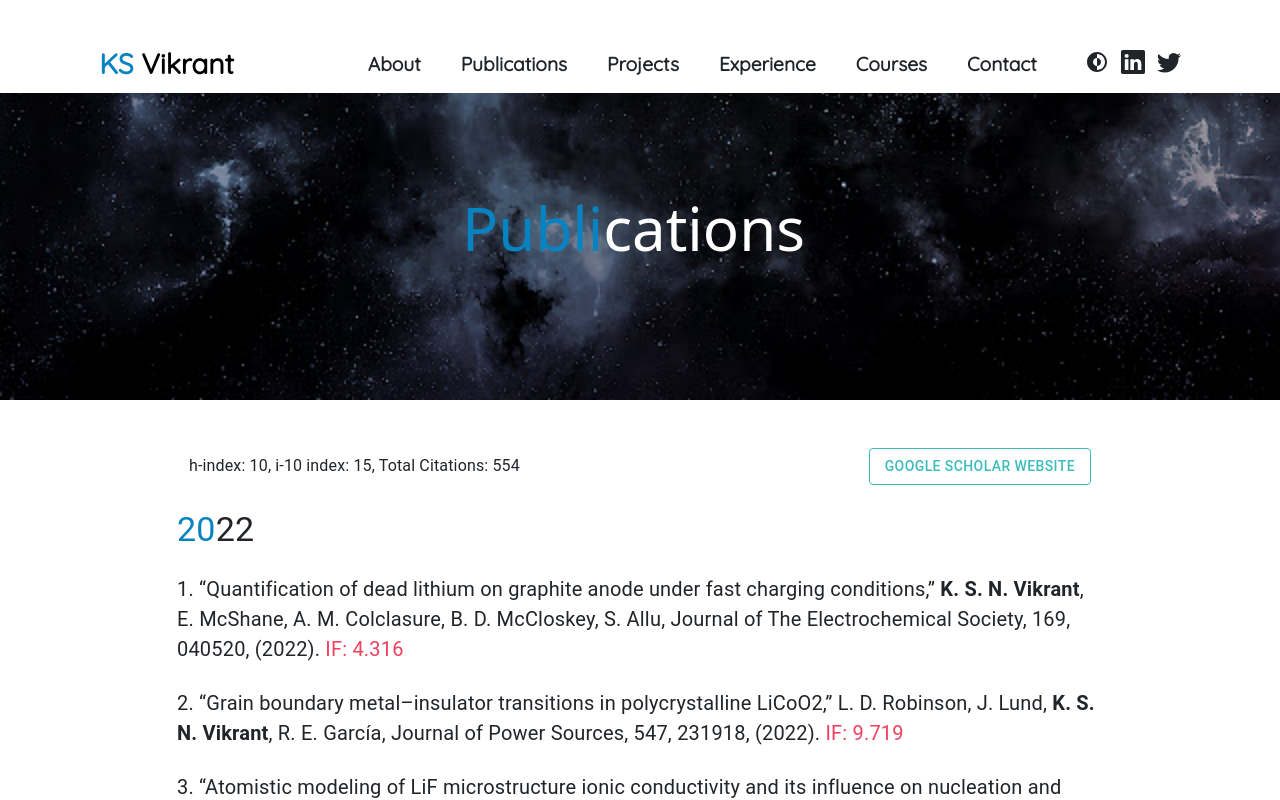
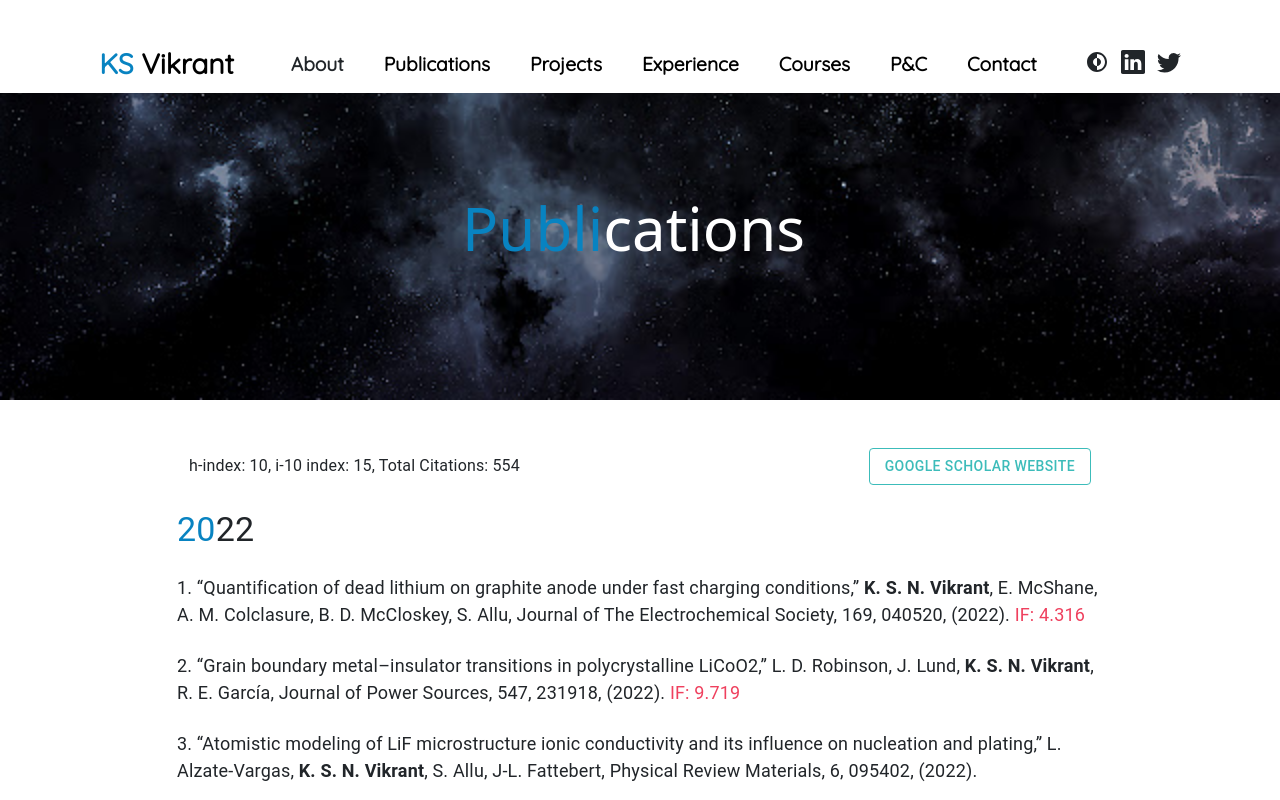
Before and after one commit to vikrant-iitd/home, a React (Create React App) app: page /publications in a window 1280 px wide. Shown: the top 800 px of the page. Built offline with nearby package versions, Linux system fonts and the light colour scheme.

Commit message:
minor changes

```diff
--- a/src/Content.js
+++ b/src/Content.js
@@ -21,7 +21,7 @@ import Projects from './components/Projects';
 export const Content = () => {
     return (
         <div>
-            <div className='main-container' style={{ paddingTop: `8rem` }}>
+            <div className='main-container' style={{ paddingTop: `8rem` }} id="home">
                 <div className='row-home'>
                     <div className='card-text-home' style={{ padding: '3rem 4rem', background: 'rgb(241 245 249)' }}>
                         <div className='row' style={{ width: '100%', lineHeight: '2rem' }}>
@@ -57,9 +57,11 @@ export const Content = () => {
                 </div>
             </div>
             <div>
+                <div id="publications">
 
-                <div className='main-container'>
-                    <div style={{ width: '100%', display: 'flex', justifyContent: 'space-between', alignItems: 'center' }} >
+
+                <div className='main-container'  >
+                    <div  style={{ width: '100%', display: 'flex', justifyContent: 'space-between', alignItems: 'center' }} >
                         <div style={{ fontSize: '28px',fontWeight:'600' }}>
                             <span style={{color:'#0883c1'}}>Pub</span>lications
                         </div>
@@ -72,6 +74,7 @@ export const Content = () => {
                         </div>
                         </div>
                     </div>
+                </div>
                 </div>
                 <div className='main-container'>
                     <div style={{ width: '100%' }}>
@@ -155,10 +158,16 @@ export const Content = () => {
                                 Excellence in the Bachelor of Technology programme in Materials & Metallurgical Engineering on the eve of
                                 IIT Kanpur Golden Jubilee Year, 2009.</div>
                         </div>
+                        <div style={{ display: 'flex' }}>
+                            <div style={{ fontSize: '2.5rem', color: 'grey', opacity: '0.6' }}>6</div>
+                            <div style={{ fontSize: '1.1rem', marginTop: '10px', marginLeft: '10px' }}>The Certificate of Merit for Academic
+                            • Merit Cum Means (MCM) Scholarship,
+IIT Kanpur, 2006-2010.</div>
+                        </div>
                     </div>
                 </div>
-                <div className='main-container'>
-                    <div style={{ width: '100%', display: 'flex', justifyContent: 'space-between', alignItems: 'end' }} >
+                <div className='main-container' id="experience">
+                    <div style={{ width: '100%', display: 'flex', justifyContent: 'space-between', alignItems: 'center' }} >
                         <div style={{ fontSize: '28px',fontWeight:'600' }}>
                         <span style={{color:'#0883c1'}}>Exp</span>erience
                         </div>
@@ -468,7 +477,8 @@ export const Content = () => {
                     </div>
 
                 </div>
-                <div className='main-container'>
+
+                <div className='main-container' id="projects">
                     <div style={{ width: '100%', display: 'flex', justifyContent: 'space-between', alignItems: 'end' }} >
                         <div style={{ fontSize: '28px',fontWeight:'600' }}>
                         <span style={{color:'#0883c1'}}>Spo</span>nsored Projects & <span style={{color:'#0883c1'}}>Fun</span>draising
@@ -483,7 +493,8 @@ export const Content = () => {
                         <br></br><br></br>
                         <Projects/>
                 </div>
-                <div className='main-container'>
+                {/* <hr/> */}
+                <div className='main-container' id="courses">
                     <div style={{ width: '100%', display: 'flex', justifyContent: 'space-between', alignItems: 'end' }} >
                         <div style={{ fontSize: '28px',fontWeight:'600' }}>
                         <span style={{color:'#0883c1'}}>Te</span>aching
@@ -507,7 +518,7 @@ Purdue University, West Lafayette.<br></br> (Aug
                                     <br></br>
                                     <Typography className='publicationName'>
                        <span style={{fontWeight:'600'}}>• Teaching Assistant:</span>  CHE 211, Introductory Chemical Engineering Thermodynamics, Chemical Engineering,
-Purdue University, West Lafayette.
+Purdue University, West Lafayette. <br></br>
  (Jan- May 2016)
 
                                     </Typography>
--- a/src/components/Header.js
+++ b/src/components/Header.js
@@ -2,6 +2,7 @@ import React, { useState } from 'react'
 import { CgDarkMode, CgMenu } from 'react-icons/cg';
 import { BsLinkedin, BsTwitter } from 'react-icons/bs'
 import { Link } from 'react-router-dom';
+import Tooltip from '@mui/material/Tooltip';
 
 export const Header = () => {
     const [isScrolled, setScrolled] = useState(0);
@@ -26,42 +27,77 @@ export const Header = () => {
                     <div className='main-container'>
                         <div className='header-space'>
 
+                                <Tooltip title="Karra Suryanarayana Vikrant">
                             <div className={'home-logo'+shrinkLogo}>
                                 <Link to='/' style={{textDecoration:'none',color:'black'}}>
                                 <span style={{color:'#0883c1'}}>KS</span> Vikrant
                                 </Link>
                             </div>
+                                </Tooltip>
+
                             <div className='navbar-menu'>
-                                <div className='navbar-item'>
+
+                                <div className='navbar-item' href="#about">
+                                <Tooltip title="About">
                                     <span className='my-text'>
                                         About
                                     </span>
+                                    </Tooltip>
                                 </div>
+                                <a style={{color:'black',   textDecoration:'none'}}  href="/#publications">
                                 <div className='navbar-item'>
+                                <Tooltip title="Publications" >
                                     <span className='my-text'>
                                         Publications
                                     </span>
+                                    </Tooltip>
                                 </div>
+                                </a>
+                                <a style={{color:'black',   textDecoration:'none'}}  href="/#projects">
                                 <div className='navbar-item'>
+                                <Tooltip title="Projects">
                                     <span className='my-text'>
                                         Projects
                                     </span>
+                                    </Tooltip>
                                 </div>
+                                </a>
+                                <a style={{color:'black',   textDecoration:'none'}}  href="/#experience">
                                 <div className='navbar-item'>
+                                <Tooltip title="Experience">
                                     <span className='my-text'>
                                         Experience
                                     </span>
+                                    </Tooltip>
                                 </div>
+                                </a>
+                                <a style={{color:'black',   textDecoration:'none'}}  href="/#courses">
                                 <div className='navbar-item'>
+                                <Tooltip title=" Courses">
                                     <span className='my-text'>
                                         Courses
                                     </span>
+                                    </Tooltip>
                                 </div>
+                                </a>
+                                <a style={{color:'black',   textDecoration:'none'}}  href="/#p&c">
                                 <div className='navbar-item'>
+                                <Tooltip title="Patents and Copyrights">
+                                    <span className='my-text'>
+                                        P&C
+                                    </span>
+                                    </Tooltip>
+                                </div>
+                                </a>
+                                <a style={{color:'black',   textDecoration:'none'}}  href="/#contact">
+                                <div className='navbar-item'>
+                                <Tooltip title="Contact">
                                     <span className='my-text'>
                                         Contact
                                     </span>
+                                    </Tooltip>
                                 </div>
+                                </a>
                                 <div className='navbar-button'>
                                     <CgDarkMode size={`1.5rem`} className='dark-mode' />
                                     <BsLinkedin size={`1.5rem`} className='icons' />
--- a/src/components/index.css
+++ b/src/components/index.css
@@ -12,7 +12,7 @@
 }
 
 .publicationName{
-    font-size: 20px !important;
+    font-size: 18px !important;
 }
 .mainPubHeading{
     display: flex;
```
